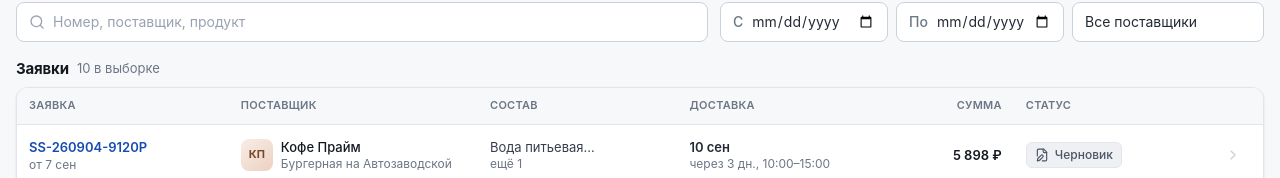
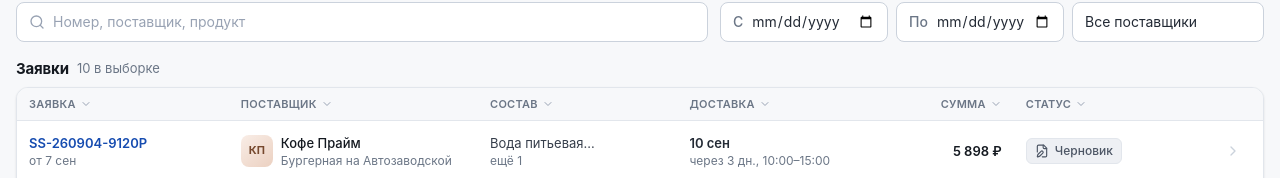
Before and after one commit to Dobryachok/supl, a React (Vite) app: page /orders in a window 1280 px wide. Shown: the part 299-477 px from the top of the page. Built offline with nearby package versions, Linux system fonts and the light colour scheme.

Commit message:
ещё чуть подредачил заявки а именно таблицу с ними: фильтры

```diff
--- a/src/components/orders/OrdersTable.tsx
+++ b/src/components/orders/OrdersTable.tsx
@@ -1,36 +1,165 @@
+import { useMemo, useState } from 'react';
 import { Link, useNavigate } from 'react-router-dom';
-import { AlertTriangle, ChevronRight } from 'lucide-react';
+import { AlertTriangle, ChevronDown, ChevronRight } from 'lucide-react';
 import { TD, TH, THead, TR, Table } from '@/components/ui/Table';
 import { SupplierLogo } from '@/components/ui/ProductImage';
 import { cn } from '@/lib/cn';
-import { dateShort, isoDate, money, relativeDay, startOfToday } from '@/lib/format';
+import { dateShort, isoDate, money, orderStatusLabels, relativeDay, startOfToday } from '@/lib/format';
 import { useAppState } from '@/store/AppContext';
 import { isOverdue, orderTotals } from '@/store/selectors';
-import type { Order } from '@/types';
+import type { Order, OrderStatus } from '@/types';
 import { StatusBadge } from './StatusBadge';
+
+type SortColumn = 'order' | 'supplier' | 'composition' | 'delivery' | 'amount' | 'status';
+type SortState = { column: SortColumn; direction: 'desc' | 'asc' } | null;
+
+const statusRank: Record<OrderStatus, number> = {
+  draft: 0,
+  sent: 1,
+  confirmed: 2,
+  shipped: 3,
+  delivered: 4,
+  accepted: 5,
+  partially_accepted: 6,
+  refused: 7,
+  rejected: 8,
+  cancelled: 9,
+};
+
+function nextSortState(column: SortColumn, current: SortState): SortState {
+  if (current?.column !== column) return { column, direction: 'desc' };
+  if (current.direction === 'desc') return { column, direction: 'asc' };
+  return null;
+}
+
+function SortableHeader({
+  label,
+  column,
+  sort,
+  onSort,
+  align = 'left',
+  width,
+}: {
+  label: string;
+  column: SortColumn;
+  sort: SortState;
+  onSort: (column: SortColumn) => void;
+  align?: 'left' | 'right';
+  width?: string;
+}) {
+  const active = sort?.column === column;
+
+  return (
+    <TH width={width} align={align} className="align-middle">
+      <button
+        type="button"
+        onClick={() => onSort(column)}
+        className={cn(
+          'flex w-full cursor-pointer items-center gap-1 text-[11px] leading-none font-semibold tracking-wide uppercase transition-colors hover:text-ink-700',
+          align === 'right' ? 'justify-end' : 'justify-start',
+          active ? 'text-ink-700' : 'text-ink-500',
+        )}
+      >
+        <span className="leading-none">{label}</span>
+        <ChevronDown
+          className={cn(
+            'size-3 shrink-0 text-ink-400 transition-transform',
+            active && sort.direction === 'asc' && 'rotate-180',
+            active && 'text-ink-600',
+          )}
+          aria-hidden
+        />
+      </button>
+    </TH>
+  );
+}
 
 export function OrdersTable({ orders, base = '/orders' }: { orders: Order[]; base?: string }) {
   const state = useAppState();
   const navigate = useNavigate();
   const today = isoDate(startOfToday());
+  const [sort, setSort] = useState<SortState>(null);
+
+  const sortedOrders = useMemo(() => {
+    if (!sort) return orders;
+
+    const list = [...orders];
+    const direction = sort.direction === 'desc' ? -1 : 1;
+
+    list.sort((a, b) => {
+      let result = 0;
+
+      switch (sort.column) {
+        case 'order':
+          result = a.createdAt.localeCompare(b.createdAt);
+          break;
+        case 'supplier':
+          result = a.supplierName.localeCompare(b.supplierName, 'ru');
+          break;
+        case 'composition':
+          result = a.lines.length - b.lines.length;
+          if (result === 0) {
+            result = (a.lines[0]?.name ?? '').localeCompare(b.lines[0]?.name ?? '', 'ru');
+          }
+          break;
+        case 'delivery':
+          result = a.deliveryDate.localeCompare(b.deliveryDate);
+          break;
+        case 'amount':
+          result = orderTotals(a).total - orderTotals(b).total;
+          break;
+        case 'status':
+          result = statusRank[a.status] - statusRank[b.status];
+          if (result === 0) {
+            result = orderStatusLabels[a.status].localeCompare(orderStatusLabels[b.status], 'ru');
+          }
+          break;
+      }
+
+      return result * direction;
+    });
+
+    return list;
+  }, [orders, sort]);
+
+  const handleSort = (column: SortColumn) => {
+    setSort((current) => nextSortState(column, current));
+  };
 
   return (
     <Table>
       <THead>
         <TR>
-          <TH width="17%">Заявка</TH>
-          <TH width="20%">Поставщик</TH>
-          <TH>Состав</TH>
-          <TH width="15%">Доставка</TH>
-          <TH width="12%" align="right">
-            Сумма
-          </TH>
-          <TH width="16%">Статус</TH>
-          <TH width="4%" />
+          <SortableHeader label="Заявка" column="order" sort={sort} onSort={handleSort} width="17%" />
+          <SortableHeader
+            label="Поставщик"
+            column="supplier"
+            sort={sort}
+            onSort={handleSort}
+            width="20%"
+          />
+          <SortableHeader label="Состав" column="composition" sort={sort} onSort={handleSort} />
+          <SortableHeader
+            label="Доставка"
+            column="delivery"
+            sort={sort}
+            onSort={handleSort}
+            width="15%"
+          />
+          <SortableHeader
+            label="Сумма"
+            column="amount"
+            sort={sort}
+            onSort={handleSort}
+            align="right"
+            width="12%"
+          />
+          <SortableHeader label="Статус" column="status" sort={sort} onSort={handleSort} width="16%" />
+          <TH width="4%" className="align-middle" />
         </TR>
       </THead>
       <tbody>
-        {orders.map((order) => {
+        {sortedOrders.map((order) => {
           const supplier = state.suppliers.find((s) => s.id === order.supplierId);
           const totals = orderTotals(order);
           const overdue = isOverdue(order);
```
